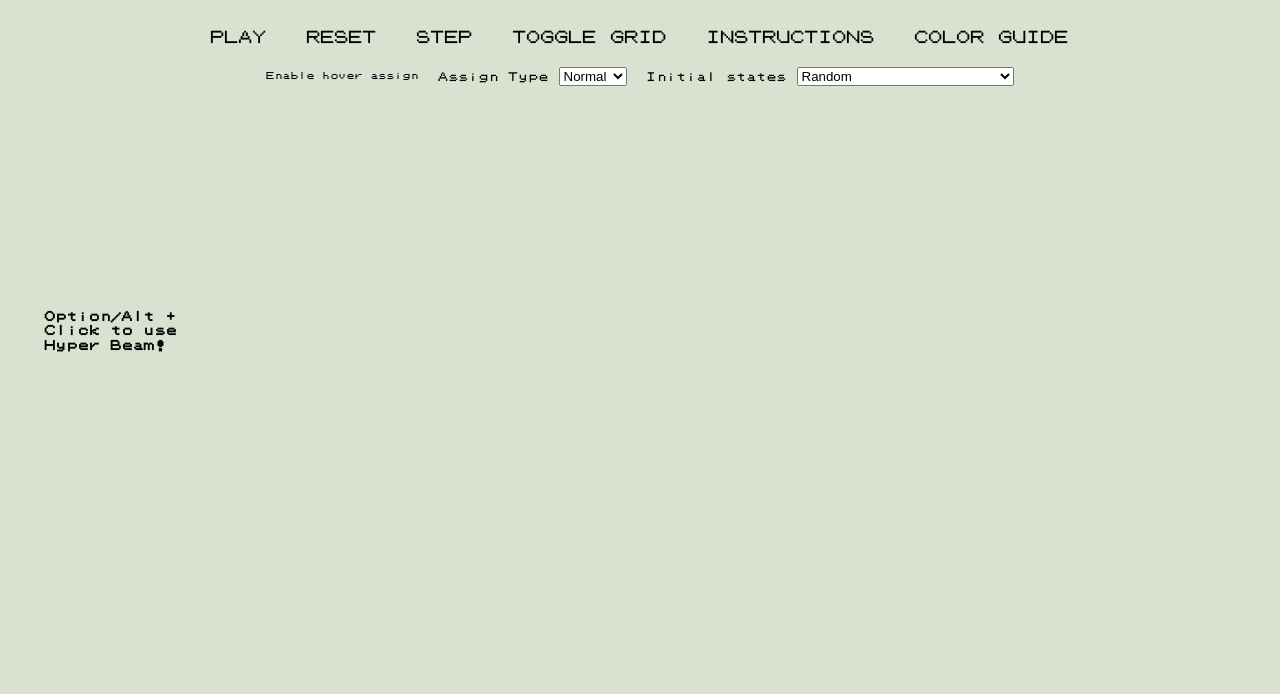
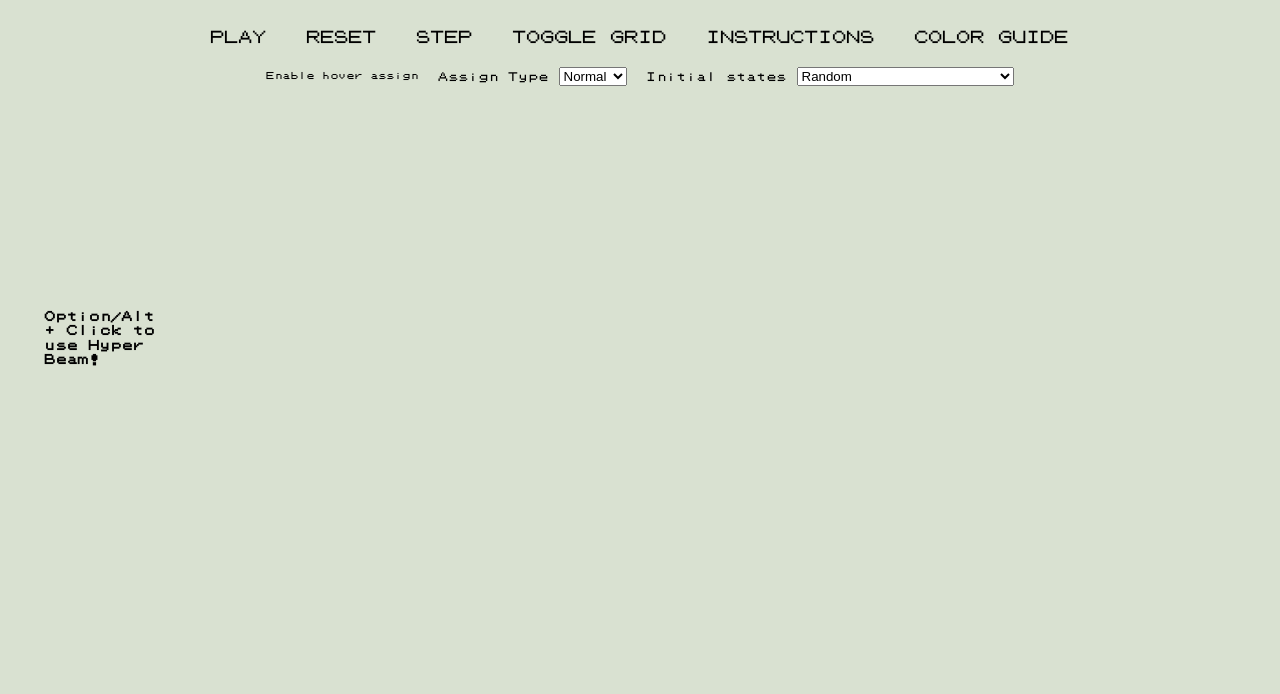
Before and after one commit to MatthewDG/pokeautomata, a website: page index.html in a window 1280 px wide. Shown: the part 59-753 px from the top of the page. Drawn offline with nearby package versions, Linux system fonts and the light colour scheme; a script that the page names is missing.

Commit message:
Adjust styling for gh pages

```diff
--- a/style.css
+++ b/style.css
@@ -174,7 +174,7 @@ label{
 #mass-assign-instructions{
   position: absolute;
   font-size: 11px;
-  width: 15%;
+  width: 10%;
   left: 3.5%;
   top: 45%;
   line-height: 1.3;
```
